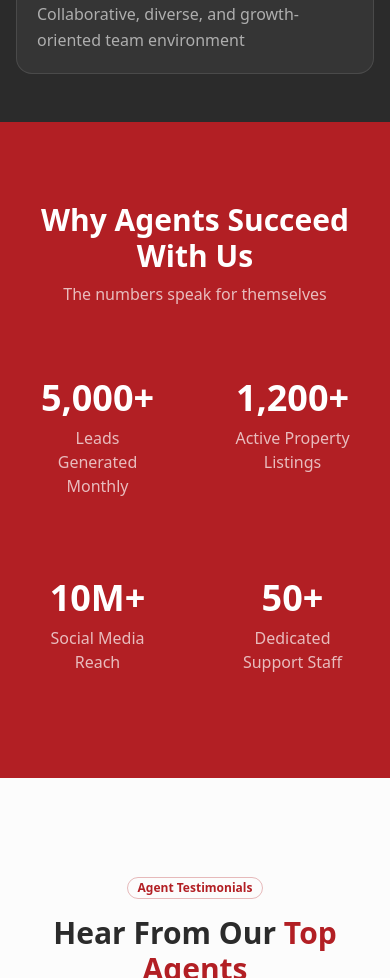
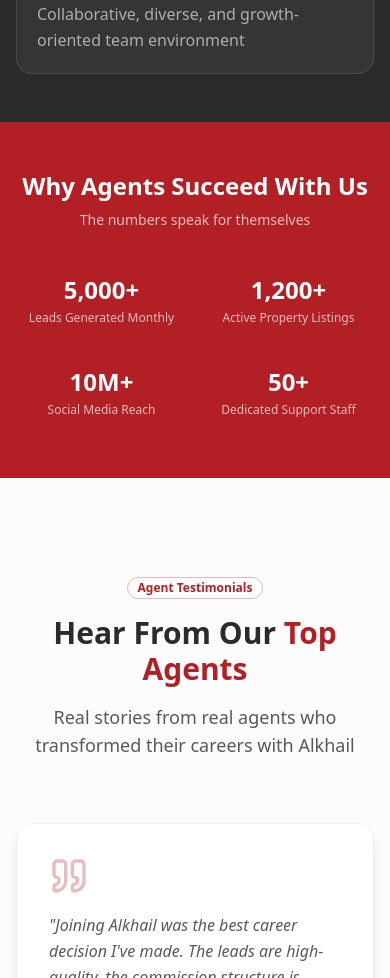
Before and after one commit to hashtagdigital-org/Al-KHAIL, a React (Vite) app: page /careers in a window 390 px wide. Shown: the part 5080-6058 px from the top of the page. Built offline with nearby package versions, Linux system fonts and the light colour scheme; the HTML template or start-up script is replaced by a standard one.

Commit message:
Preceding changes

```diff
--- a/src/pages/HiringAgentPage.tsx
+++ b/src/pages/HiringAgentPage.tsx
@@ -295,19 +295,19 @@ const HiringAgentPage = () => {
       </section>
 
       {/* ═══════════════ STATS ═══════════════ */}
-      <section className="py-20 bg-accent">
-        <div className="container mx-auto px-4">
-          <div className="text-center mb-12">
-            <h2 className="text-3xl md:text-4xl font-bold text-accent-foreground mb-2">
+      <section className="py-12 sm:py-16 md:py-20 bg-accent">
+        <div className="container mx-auto px-4 sm:px-6">
+          <div className="text-center mb-8 sm:mb-12">
+            <h2 className="text-2xl sm:text-3xl md:text-4xl font-bold text-accent-foreground mb-2">
               Why Agents Succeed With Us
             </h2>
-            <p className="text-accent-foreground/70">The numbers speak for themselves</p>
+            <p className="text-accent-foreground/70 text-sm sm:text-base">The numbers speak for themselves</p>
           </div>
-          <div className="grid grid-cols-2 lg:grid-cols-4 gap-8">
+          <div className="grid grid-cols-2 lg:grid-cols-4 gap-4 sm:gap-6 md:gap-8">
             {stats.map((stat, i) => (
-              <div key={i} className="text-center p-6">
-                <div className="text-4xl md:text-5xl font-bold text-accent-foreground mb-2">{stat.value}</div>
-                <div className="text-accent-foreground/70 font-medium">{stat.label}</div>
+              <div key={i} className="text-center p-3 sm:p-4 md:p-6">
+                <div className="text-2xl sm:text-3xl md:text-4xl lg:text-5xl font-bold text-accent-foreground mb-1 sm:mb-2">{stat.value}</div>
+                <div className="text-accent-foreground/70 font-medium text-xs sm:text-sm md:text-base">{stat.label}</div>
               </div>
             ))}
           </div>
```
